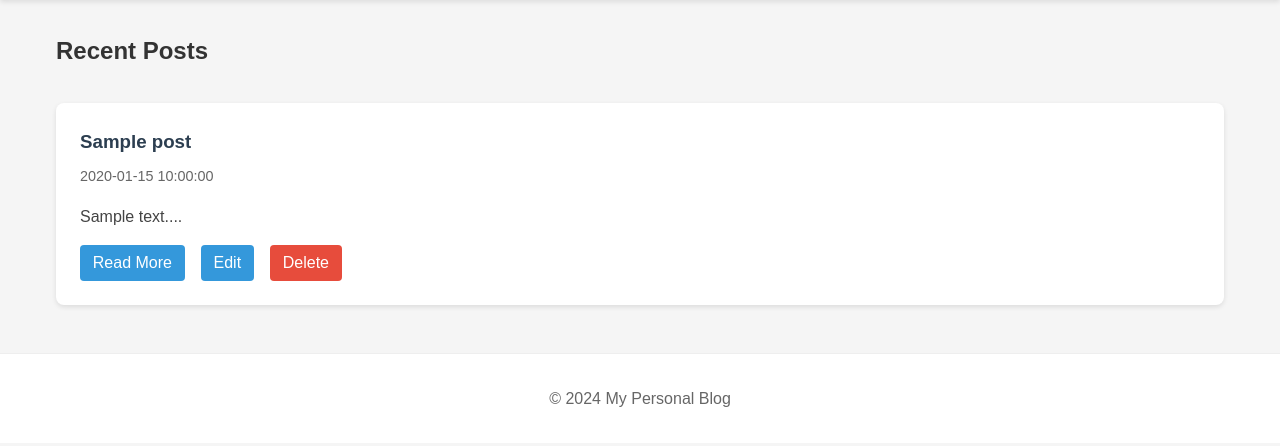
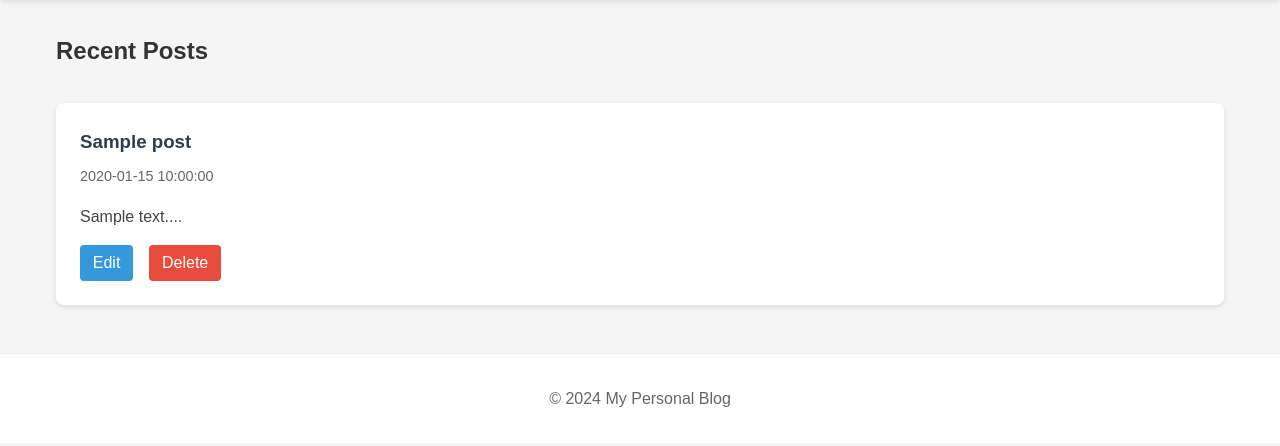
Before and after one commit to ByronBaronV/flask-learner-template, a Flask app: template templates/home.html in a window 1280 px wide. Shown: the part 70-516 px from the top of the page. Run offline with Flask 2, Linux system fonts and the light colour scheme; the template is opened without the code that fills it: most values are stand-ins (such as "Sample title", 1, 10 or a date in 2020).

Commit message:
Remove `Read More` and make card clickable

```diff
--- a/static/css/style.css
+++ b/static/css/style.css
@@ -168,6 +168,28 @@ input[type="file"] {
     box-shadow: 0 2px 5px rgba(0,0,0,0.1);
 }
 
+.post-content {
+    display: block;
+    text-decoration: none;
+    color: inherit;
+    margin-bottom: 1rem;
+}
+
+.post-card:hover {
+    box-shadow: 0 2px 5px rgba(0,0,0,0.2);
+    background-color: #fafafa;
+}
+
+.post-content:hover {
+    cursor: pointer;
+}
+
+/* Ensure nested links (Edit/Delete) work properly */
+.post-card .actions a {
+    position: relative;
+    z-index: 1;
+}
+
 .post-card h3 {
     color: #2c3e50;
     margin-bottom: 0.5rem;
--- a/templates/home.html
+++ b/templates/home.html
@@ -8,18 +8,19 @@
 
         {% if posts %}
             {% for post in posts %}
-                <article class="post-card">
-                    <h3>{{ post['title'] }}</h3>
-                    <p class="date">{{ post['created_at'] }}</p>
-                    <p class="preview">{{ post['content'][:200] }}...</p>
+                <div class="post-card">
+                    <a href="{{ url_for('view_post', post_id=post['id']) }}" class="post-content">
+                        <h3>{{ post['title'] }}</h3>
+                        <p class="date">{{ post['created_at'] }}</p>
+                        <p class="preview">{{ post['content'][:200] }}...</p>
+                    </a>
                     <div class="actions">
-                        <a href="{{ url_for('view_post', post_id=post['id']) }}" class="button">Read More</a>
                         <a href="{{ url_for('edit', post_id=post['id']) }}" class="button">Edit</a>
                         <a href="{{ url_for('delete', post_id=post['id']) }}"
                            class="button delete"
                            onclick="return confirm('Are you sure you want to delete this post?')">Delete</a>
                     </div>
-                </article>
+                </div>
             {% endfor %}
         {% else %}
             <p>No posts yet. Why not <a href="{{ url_for('create') }}">create one</a>?</p>
```
